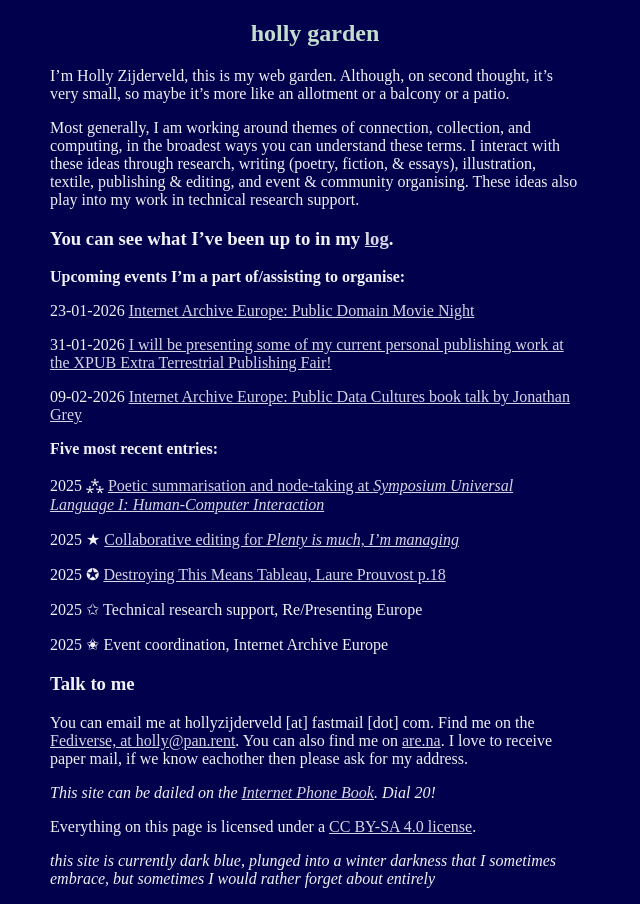
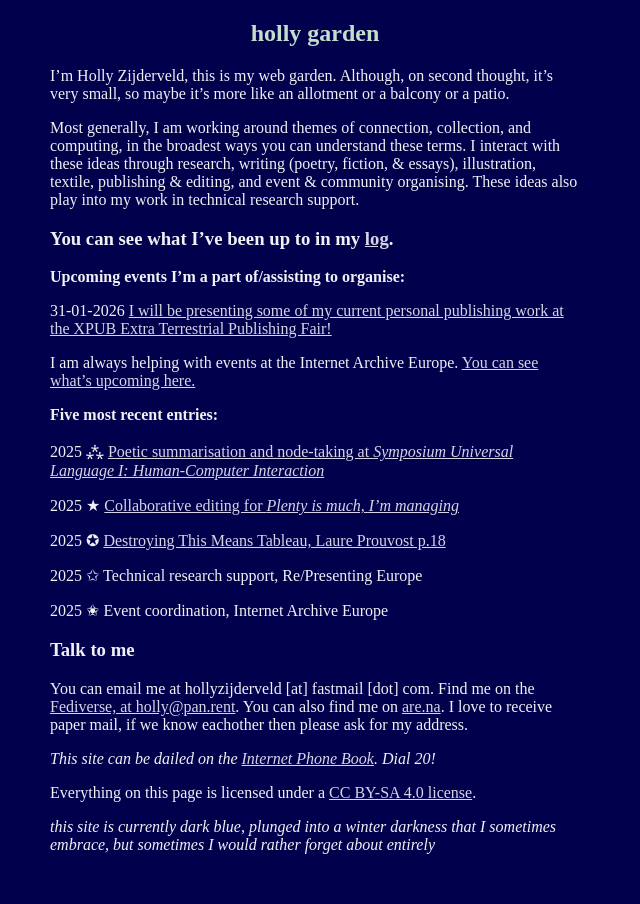
Before and after one commit to hollyz1jderveld/hollyz1jderveld.github.io, a Jekyll site: the page built from index.md, in a window 1280 px wide. Shown: the whole page, without its empty margins (0-640 px from the left). Built offline with Jekyll 4.4.1, drawn with Linux system fonts in a browser that asks for light colours; some web fonts are replaced; Markdown is read by kramdown in place of the engine named in the settings; our own code applies the rules of GitHub Pages for plain Markdown files.

Commit message:
Update index.md

```diff
--- a/index.md
+++ b/index.md
@@ -10,11 +10,9 @@ Most generally, I am working around themes of connection, collection, and comput
 ### You can see what I've been up to in my [log](https://holly.garden/log).
 **Upcoming events I'm a part of/assisting to organise:**
 
-23-01-2026  [Internet Archive Europe: Public Domain Movie Night](https://luma.com/bmdhs6n2)
-
 31-01-2026  [I will be presenting some of my current personal publishing work at the XPUB Extra Terrestrial Publishing Fair!](https://hub.xpub.nl/cerealbox/xtraterrestrial/?utm_source=ig&utm_medium=social&utm_content=link_in_bio)
 
-09-02-2026  [Internet Archive Europe: Public Data Cultures book talk by Jonathan Grey](https://luma.com/5au5lku7?utm_source=embed)
+I am always helping with events at the Internet Archive Europe. [You can see what's upcoming here.](https://luma.com/InternetArchiveEurope?k=c)
 
 **Five most recent entries:**
 
```
